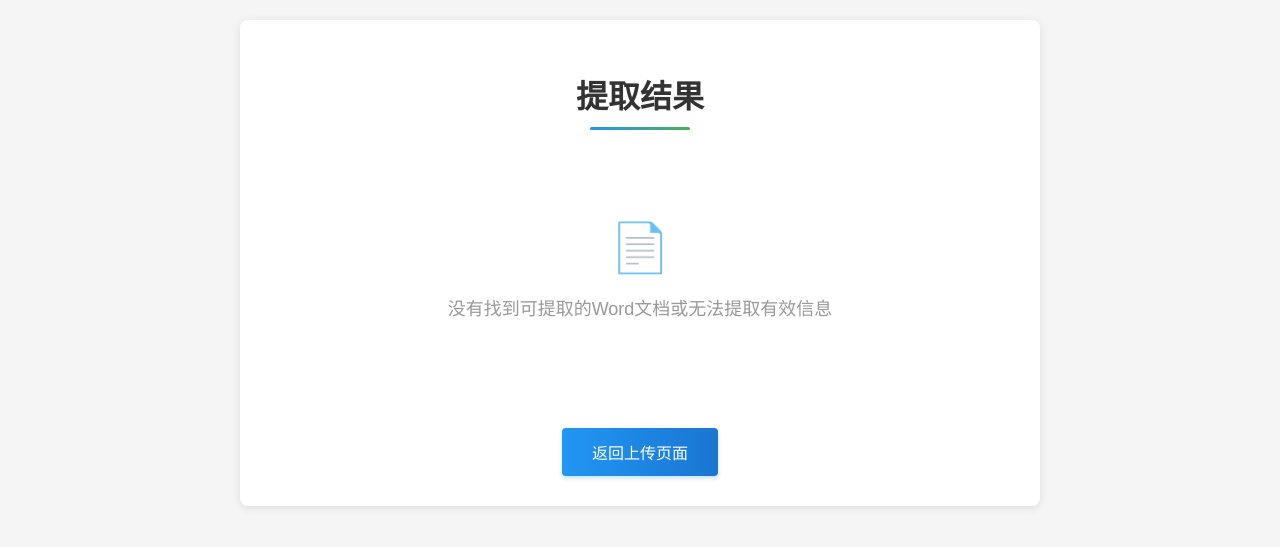
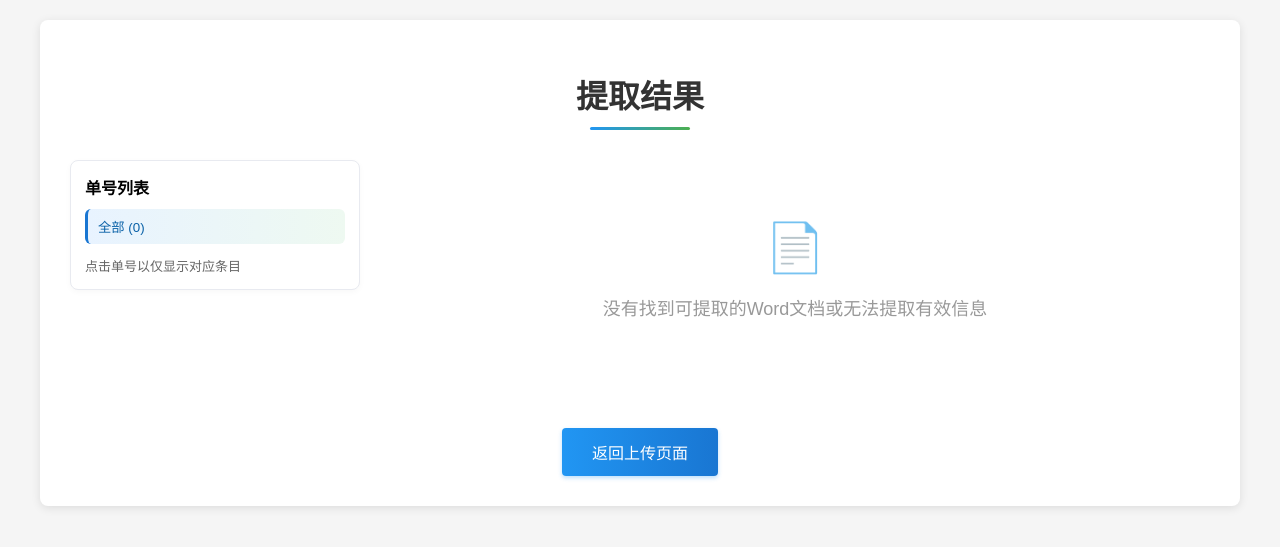
Before and after one commit to minkinoe/Yncmcc_doc_extractor, a Django app: page /result/ in a window 1280 px wide. Shown: the top 547 px of the page. Run offline with Django 5.2, Linux system fonts and the light colour scheme.

Commit message:
style: 调整 result 页面布局与侧边栏样式，使外观更一致与响应式

```diff
--- a/uploader/templates/uploader/result.html
+++ b/uploader/templates/uploader/result.html
@@ -7,7 +7,7 @@
     <style>
         body {
             font-family: 'Microsoft YaHei', Arial, sans-serif;
-            max-width: 800px;
+            max-width: 1200px; /* 增大宽度以容纳侧边栏和详情 */
             margin: 0 auto;
             padding: 20px;
             background-color: #f5f5f5;
@@ -51,6 +51,8 @@
             background-color: #f9f9f9;
             transition: transform 0.2s ease, box-shadow 0.2s ease;
             animation: slideIn 0.3s ease-out;
+            box-shadow: 0 1px 3px rgba(0,0,0,0.04);
+            width: 100%;
         }
 
         @keyframes slideIn {
@@ -261,6 +263,49 @@
             border-radius: 4px;
         }
 
+        /* 侧边栏样式 */
+        .sidebar {
+            background: #ffffff;
+            border: 1px solid #e8eaf0;
+            padding: 14px;
+            border-radius: 8px;
+            box-shadow: 0 2px 6px rgba(16,24,40,0.03);
+        }
+
+        .code-btn {
+            width: 100%;
+            text-align: left;
+            background: transparent;
+            border: none;
+            padding: 8px 10px;
+            border-radius: 6px;
+            cursor: pointer;
+            color: #333;
+            font-weight: 500;
+        }
+
+        .code-btn:hover {
+            background-color: #f0f7ff;
+        }
+
+        .active-code {
+            background: linear-gradient(90deg,#e8f3ff,#eef9f1);
+            border-left: 3px solid #1976D2;
+            color: #0b62a8;
+        }
+
+        /* 主显示区样式微调 */
+        .results-area {
+            display: block;
+        }
+
+        /* 响应式：窄屏时侧边栏放到上方 */
+        @media (max-width: 900px) {
+            body { max-width: 100%; padding: 12px; }
+            .results-wrapper { flex-direction: column; }
+            .sidebar { width: 100% !important; }
+        }
+
         .code-label {
             font-weight: bold;
             color: #e65100;
@@ -287,10 +332,33 @@
     <div class="container">
         <h1>提取结果</h1>
 
-        {% if results %}
-            {% for result in results %}
-            <div class="result-card">
-                <!-- 单号单独显示 -->
+        <div class="results-wrapper" style="display:flex;gap:20px;align-items:flex-start;">
+            <aside class="sidebar" style="width:260px;">
+                <div style="font-weight:700;margin-bottom:10px;">单号列表</div>
+                <ul id="code-list" style="list-style:none;padding:0;margin:0;">
+                    <li><button class="code-btn active-code" data-code="__all__">全部 ({{ total_processed }})</button></li>
+                    {% for code in unique_codes %}
+                    <li style="margin-top:6px;"><button class="code-btn" data-code="{{ code }}">{{ code }}</button></li>
+                    {% endfor %}
+                </ul>
+                <div style="margin-top:12px;color:#666;font-size:13px">点击单号以仅显示对应条目</div>
+            </aside>
+
+            <main class="results-area" style="flex:1;">
+                {% if all_results %}
+                    {% for result in all_results %}
+                    <div class="result-card" data-code="{{ result.code_part|default:result.file_name|escape }}">
+                        {% if result.error %}
+                        <div style="border-left:4px solid #f44336;padding-left:10px;">
+                            <h2>处理失败</h2>
+                            <div class="info-item" style="background:#fff3f2;padding:10px;border-radius:6px;">
+                                <div class="info-label">文件</div>
+                                <div>{{ result.file_name }}</div>
+                                <div class="info-label" style="margin-top:8px;color:#c62828;">错误信息</div>
+                                <div>{{ result.error }}</div>
+                            </div>
+                        </div>
+                        {% else %}
                         <div class="code-section">
                             <div class="code-label">单号</div>
                             <div class="code-value clickable-value" onclick="copyToClipboard(this)">{{ result.code_part }}</div>
@@ -369,6 +437,7 @@
                             </span>
                         </div>
                         {% endif %}
+                        {% endif %}
                     </div>
                     {% endfor %}
                 {% else %}
@@ -377,6 +446,8 @@
                         <p>没有找到可提取的Word文档或无法提取有效信息</p>
                     </div>
                 {% endif %}
+            </main>
+        </div>
 
         <a href="{% url 'upload_file' %}" class="back-btn">返回上传页面</a>
     </div>
@@ -425,5 +496,42 @@
             }, 1000);
         }
     </script>
+    <script>
+        // 单号筛选逻辑：点击左侧单号按钮只显示对应data-code的卡片
+        (function(){
+            const codeButtons = document.querySelectorAll('.code-btn');
+            const cards = Array.from(document.querySelectorAll('.result-card'));
+
+            function setActiveButton(btn){
+                codeButtons.forEach(b=>b.classList.remove('active-code'));
+                if(btn) btn.classList.add('active-code');
+            }
+
+            function showForCode(code){
+                if(code === '__all__'){
+                    cards.forEach(c=>c.style.display='block');
+                    return;
+                }
+                cards.forEach(c=>{
+                    const ccode = c.getAttribute('data-code') || '';
+                    if(ccode === code) c.style.display='block'; else c.style.display='none';
+                });
+            }
+
+            codeButtons.forEach(btn=>{
+                btn.addEventListener('click', ()=>{
+                    const code = btn.getAttribute('data-code');
+                    setActiveButton(btn);
+                    showForCode(code);
+                });
+            });
+
+            // 默认选中第一个（全部）
+            if(codeButtons.length>0){
+                setActiveButton(codeButtons[0]);
+                showForCode(codeButtons[0].getAttribute('data-code'));
+            }
+        })();
+    </script>
 </body>
 </html>
```
Lines whose indentation alone changed are shown as unchanged.
